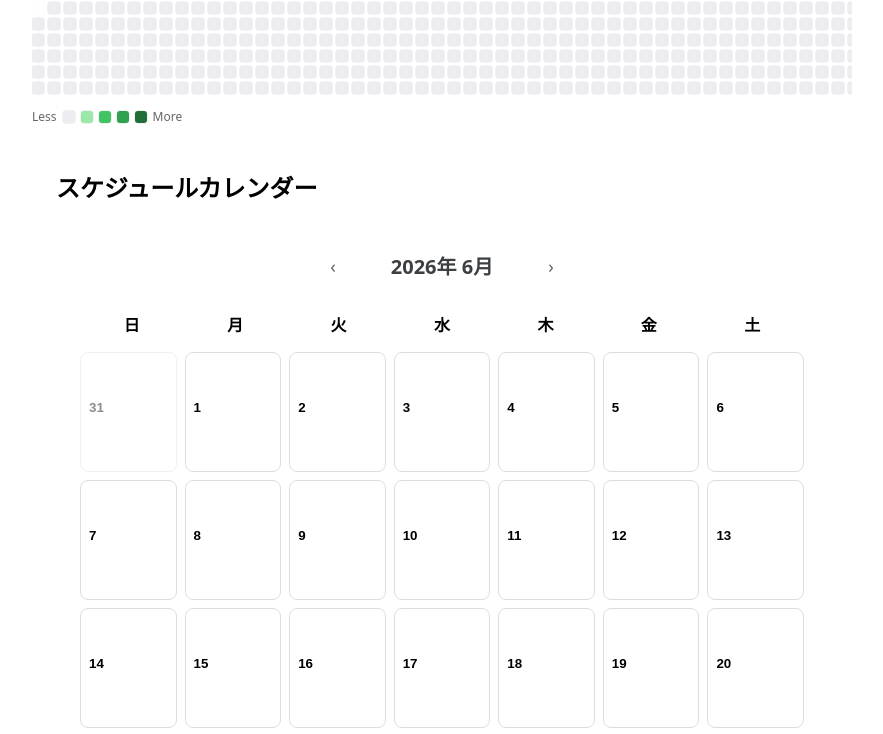
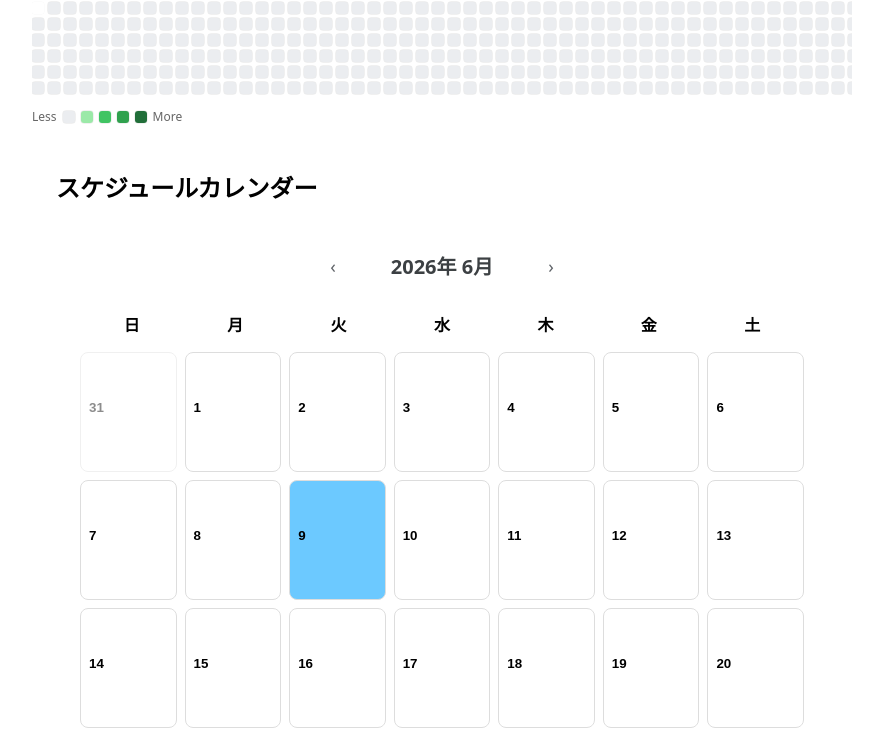
Before and after one commit to kei5o55/worklog-app, a React (Vite) app: page /projects in a window 1280 px wide. Shown: the part 386-1120 px from the top of the page, without its empty margins (198-1081 px from the left). Built offline with nearby package versions, Linux system fonts and the light colour scheme.

Commit message:
現在の日にちを強調表示

```diff
--- a/src/components/ScheduleCalendar.tsx
+++ b/src/components/ScheduleCalendar.tsx
@@ -72,6 +72,7 @@ export default function ScheduleCalendar({
                 style={{
                     ...styles.cell,
                     opacity: cell.isCurrentMonth ? 1 : 0.45,
+                    background: cell.isCurrendDay ? "#6cc9ff" : "#fff",
                     border: isSelected ? "2px solid #222" : "1px solid #ddd",
                 }}
                 >
--- a/src/logic/calendar.ts
+++ b/src/logic/calendar.ts
@@ -50,6 +50,7 @@ export function buildCalendarCells(
         cells.push({
         date,
         isCurrentMonth: current.getMonth() === month,
+        isCurrendDay: date === formatDate(new Date()),
         projects: dayProjects,
         dueProjects,
         memos: dayMemos,
--- a/src/logic/types.ts
+++ b/src/logic/types.ts
@@ -55,6 +55,7 @@ export type CalendarMemo = {
 export type CalendarCell = {
     date: string; // "YYYY-MM-DD"
     isCurrentMonth: boolean;
+    isCurrendDay: boolean;
     projects: Project[];      // その日に進行中のプロジェクト
     dueProjects: Project[];   // 納期がその日のプロジェクト
     memos: CalendarMemo[];
```
Lines whose indentation alone changed are shown as unchanged.
